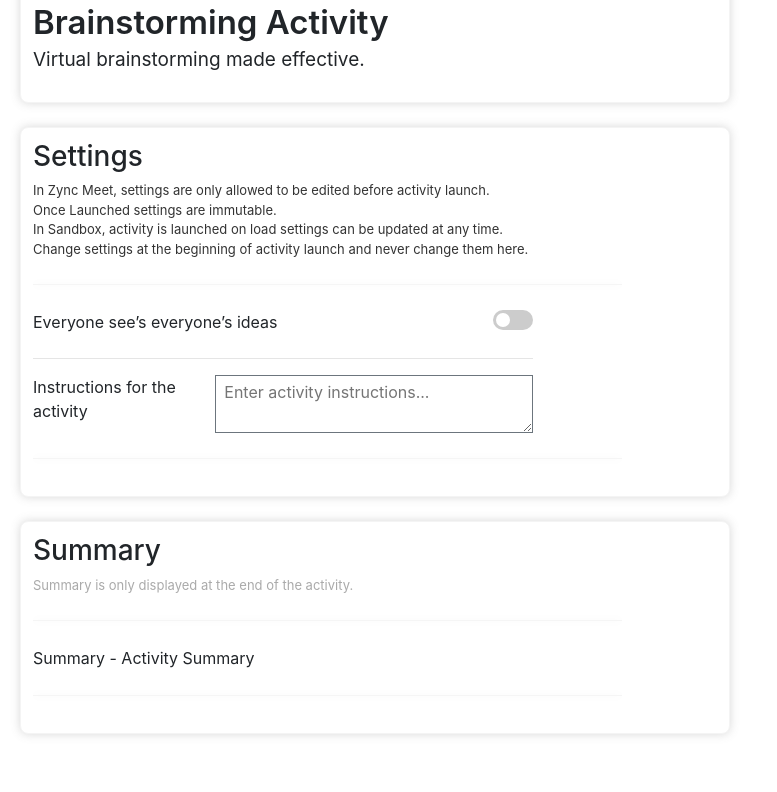
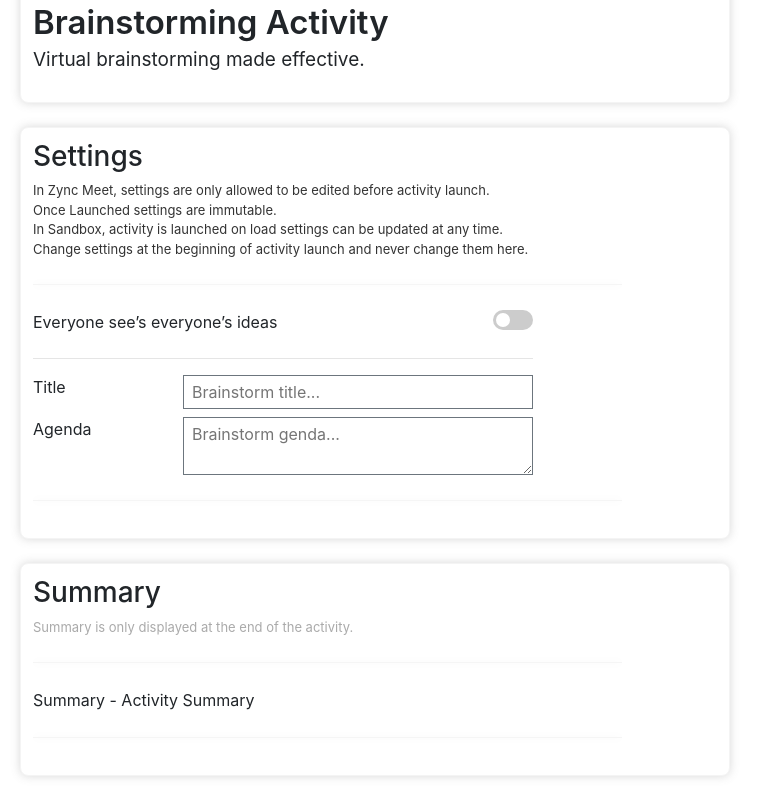
Before and after one commit to santhoshsram/zync-activity-sandbox, a React (Create React App) app: page / in a window 1280 px wide. Shown: the part 966-1758 px from the top of the page, without its empty margins (0-777 px from the left). Built offline with nearby package versions, Linux system fonts and the light colour scheme.

Commit message:
get title and agenda from user through settings and show it before starting the activity. also update styling for NotStarted component

```diff
--- a/src/brainstorm/Brainstorm.jsx
+++ b/src/brainstorm/Brainstorm.jsx
@@ -14,10 +14,7 @@ import {
   addIdea,
   deleteIdea,
   updateIdea,
-  startIdeation,
-  startRoundRobin,
-  nextRoundRR,
-  startConverging
+  nextRoundRR
 } from "./BrainstormActions"
 
 import Ideate from "./Ideate"
@@ -148,6 +145,7 @@ const Activity = ({ activity, users, user, dispatch }) => {
   const { ideas } = activity || {}
   const { settings } = activity || {}
   const { seeEveryonesIdeas } = settings || false
+  const { meetingInfo } = settings || {}
   const { userId } = user || {}
 
   return (
@@ -166,7 +164,7 @@ const Activity = ({ activity, users, user, dispatch }) => {
           {(() => {
             switch (activity.currentStage) {
               case BRAINSTORM_NOT_STARTED: {
-                return <NotStarted user={user} />
+                return <NotStarted user={user} meetingInfo={meetingInfo} />
               }
               case BRAINSTORM_IDEATE: {
                 return (
@@ -226,14 +224,31 @@ const Activity = ({ activity, users, user, dispatch }) => {
 }
 
 const Settings = ({ settings, setLaunchSettings }) => {
-  const { seeEveryonesIdeas, instructions } = settings || {}
+  const { seeEveryonesIdeas, meetingInfo } = settings || {}
+  const { title, agenda } = meetingInfo
 
   const toggle = () => {
     setLaunchSettings({ ...settings, seeEveryonesIdeas: !seeEveryonesIdeas })
   }
 
-  const updateInstructions = (instructions) => {
-    setLaunchSettings({ ...settings, instructions: instructions })
+  const updateTitle = (title) => {
+    setLaunchSettings({
+      ...settings,
+      meetingInfo: {
+        ...meetingInfo,
+        title: title
+      }
+    })
+  }
+
+  const updateAgenda = (agenda) => {
+    setLaunchSettings({
+      ...settings,
+      meetingInfo: {
+        ...meetingInfo,
+        agenda: agenda
+      }
+    })
   }
 
   return (
@@ -254,21 +269,40 @@ const Settings = ({ settings, setLaunchSettings }) => {
       </div>
       <hr />
       <div
+        className="mb-2"
         style={{
           width: "100%",
           display: "flex",
           justifyContent: "space-between"
         }}
       >
-        <label>Instructions for the activity </label>
-        <textarea
-          className="border border-secondary pl-2 pr-2 pt-1 pb-1"
+        <label>Title</label>
+        <input
+          className="border border-secondary px-2 py-1"
           style={{ width: "70%" }}
           contentEditable
           suppressContentEditableWarning
-          placeholder="Enter activity instructions..."
-          defaultValue={instructions}
-          onBlur={(event) => updateInstructions(event.target.value)}
+          placeholder="Brainstorm title..."
+          defaultValue={title}
+          onBlur={(event) => updateTitle(event.target.value)}
+        />
+      </div>
+      <div
+        style={{
+          width: "100%",
+          display: "flex",
+          justifyContent: "space-between"
+        }}
+      >
+        <label>Agenda</label>
+        <textarea
+          className="border border-secondary px-2 py-1"
+          style={{ width: "70%" }}
+          contentEditable
+          suppressContentEditableWarning
+          placeholder="Brainstorm genda..."
+          defaultValue={agenda}
+          onBlur={(event) => updateAgenda(event.target.value)}
         />
       </div>
     </div>
@@ -290,8 +324,12 @@ const activityListing = {
     videoLayout: "docked", // This should be either 'docked' or 'minimized' which tells how the video hub should be when your activity is launched
     // You can add other settings over here
     seeEveryonesIdeas: false,
-    instructions: ""
+    meetingInfo: {
+      title: "",
+      agenda: ""
+    }
   },
+
   currentStage: BRAINSTORM_NOT_STARTED,
   roundRobinInfo: {
     userIdQ: [],
--- a/src/brainstorm/NotStarted.jsx
+++ b/src/brainstorm/NotStarted.jsx
@@ -1,7 +1,8 @@
 import React from "react"
 
-const NotStarted = ({ user }) => {
+const NotStarted = ({ user, meetingInfo }) => {
   const { role } = user
+  const { title, agenda } = meetingInfo
   /*
     XXX TODO:
     Instead of comparing role directly to a string "host" the values for
@@ -9,11 +10,21 @@ const NotStarted = ({ user }) => {
     Activity.
     */
   return (
-    <div className="text-center mt-5 bg-light">
+    <div className="jumbotron">
+      <h1 className="display-4" contentEditable suppressContentEditableWarning>
+        {title === "" ? <span className="text-secondary">[Title]</span> : title}
+      </h1>
+      <p className="lead" contentEditable suppressContentEditableWarning>
+        {agenda === "" ? (
+          <span className="text-secondary">[Agenda]</span>
+        ) : (
+          agenda
+        )}
+      </p>
+      <hr className="my-2 mr-5" />
       {role === "host" ? (
         <div>
-          Click{" "}
-          <span className="text-primary bg-light">Start Brainstorming</span> to
+          Click <span className="text-primary">Start Brainstorming</span> to
           begin activity .
         </div>
       ) : (
```
